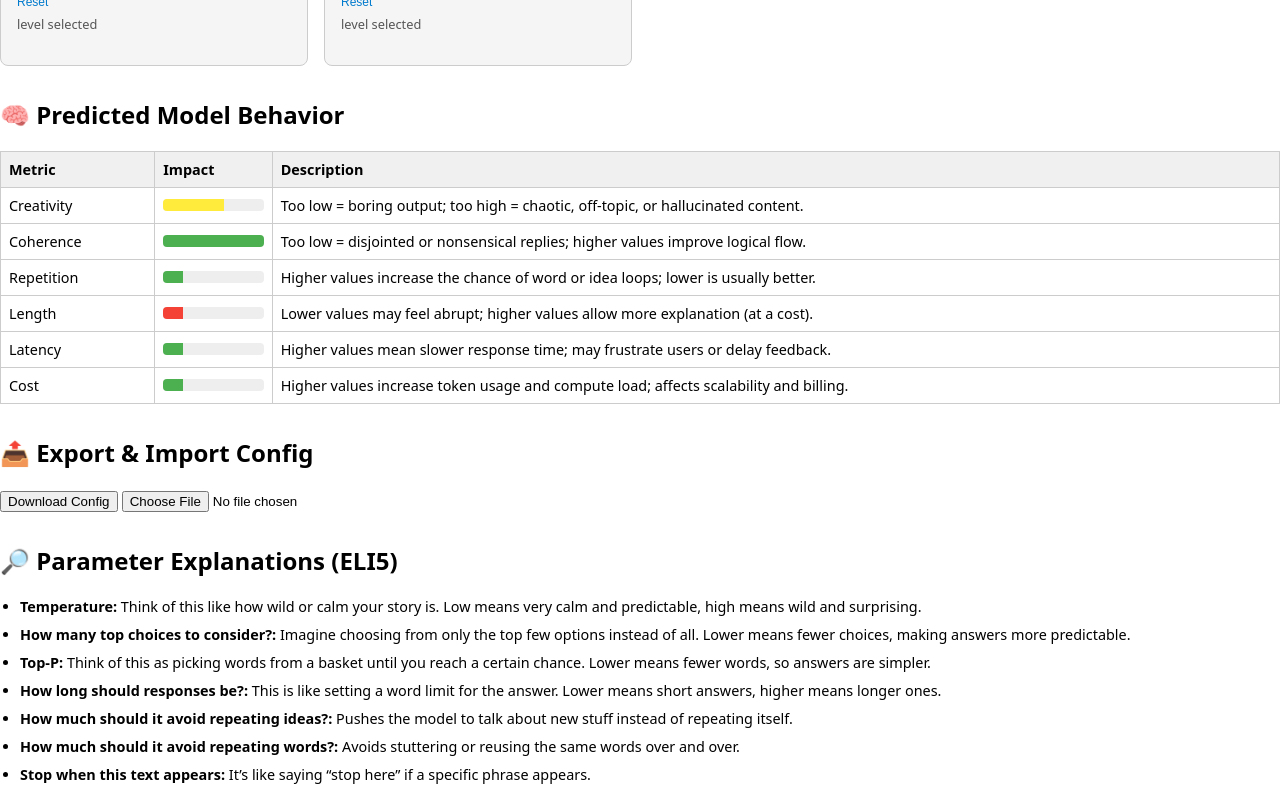
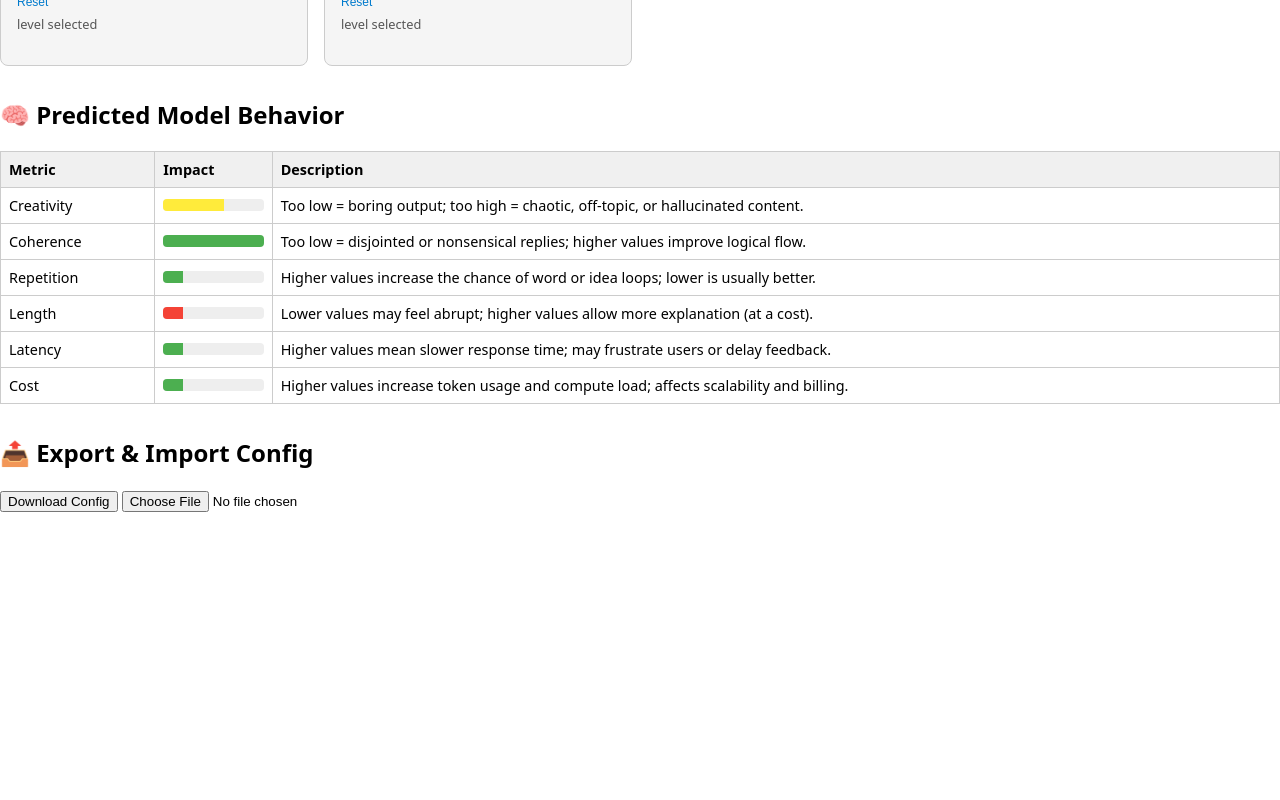
Before and after one commit to ScottFitzgerald83/grail, a SvelteKit app in the folder frontend/: page /tuning in a window 1280 px wide. Shown: the part 1157-1957 px from the top of the page. After the commit the page ends 1685 px from the top, so only its background shows below. Built offline with nearby package versions, Linux system fonts and the light colour scheme.

Commit message:
remove eli5 from bottom

```diff
--- a/frontend/src/routes/tuning/+page.svelte
+++ b/frontend/src/routes/tuning/+page.svelte
@@ -118,12 +118,6 @@
 
 
 
-<h2 style="margin-top: 2rem;">🔎 Parameter Explanations (ELI5)</h2>
-<ul class="eli5-list">
-    {#each parameters as param}
-        <li><strong>{param.label}:</strong> <span>{param.eli5}</span></li>
-    {/each}
-</ul>
 
 <script>
     import {onMount} from 'svelte';
```
